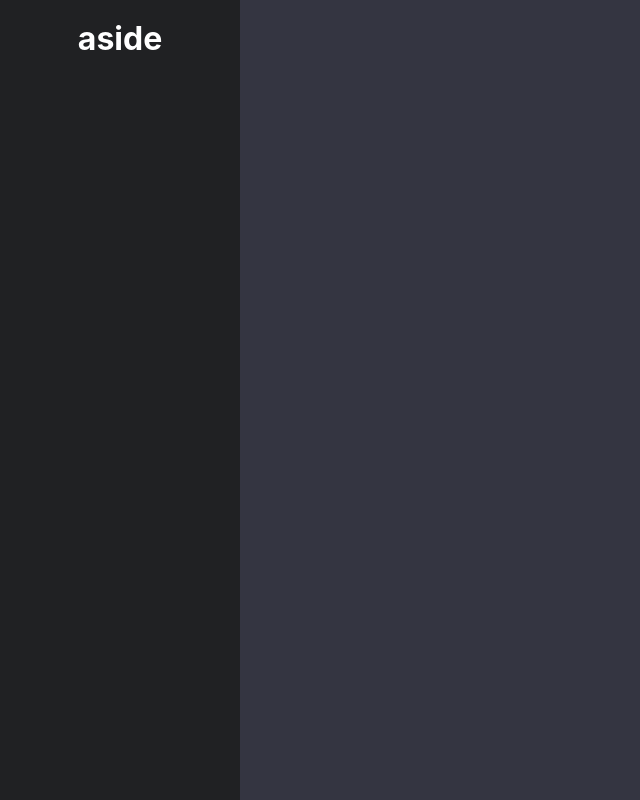
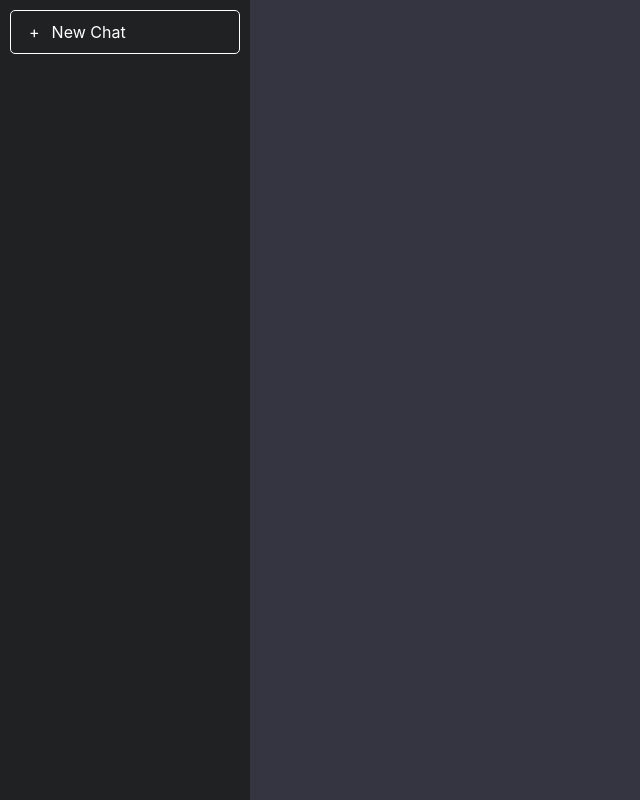
Before and after one commit to DanielLai20/chatgpt-clone, a React (Create React App) app: page / in a window 1280 px wide. Shown: the whole page, without its empty margins (0-640 px from the left). Built offline with nearby package versions, Linux system fonts and the light colour scheme.

Commit message:
add new chat button, styling changes

```diff
--- a/src/App.css
+++ b/src/App.css
@@ -8,12 +8,30 @@
 }
 
 .sidebar {
-  width: 240px;
+  width: 250px;
+  padding: 10px;
   background-color:#202123;
 }
 
+.new-chat-button {
+  padding:12px;
+  border: 1px solid white;
+  border-radius: 5px;
+  text-align: left;
+  transition: ease 0.2s;
+}
+
+.new-chat-button:hover {
+  background-color:rgb(255, 255, 255, 0.1);
+}
+
+.new-chat-button span {
+  padding-left: 6px;
+  padding-right: 12px;
+}
+
 .chatbar {
-  flex:1;
+  flex: 1;
   background-color: #343541;
 }
 
--- a/src/App.js
+++ b/src/App.js
@@ -6,7 +6,10 @@ function App() {
   return (
     <div className="App">
       <aside className= "sidebar">
-        <h1>aside</h1>
+        <div className= "new-chat-button">
+        <span>+</span>
+          New Chat
+        </div>
       </aside>
       <section className= "chatbar">
 
--- a/src/normal.css
+++ b/src/normal.css
@@ -23,6 +23,20 @@
   body {
     margin: 0;
   }
+
+  html {
+    -webkit-box-sizing: border-box;
+       -moz-box-sizing: border-box;
+            box-sizing: border-box;
+}
+
+    *,
+    *::before,
+    *::after {
+        -webkit-box-sizing: inherit;
+           -moz-box-sizing: inherit;
+                box-sizing: inherit;
+    }
 
   /**
    * Render the `main` element consistently in IE.
```
